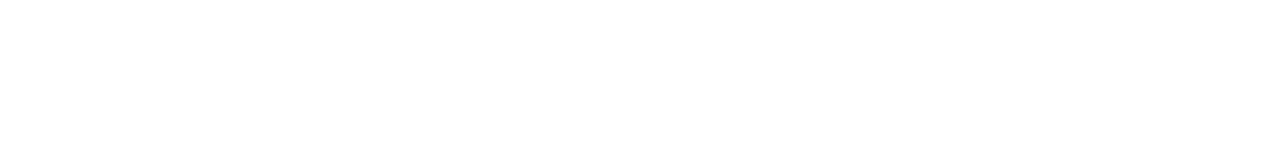
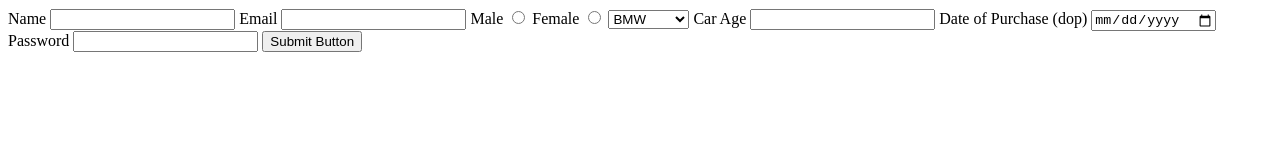
Before and after one commit to acciojob/car-insurance-form-ritikj0536, a website: page main.html in a window 1280 px wide. Drawn offline with Linux system fonts and the light colour scheme.

Commit message:
created a submission

```diff
--- a/main.html
+++ b/main.html
@@ -7,7 +7,30 @@
 </head>
 
 <body>
+	<form>
 	<!-- the entire body must be written by student -->
+	<label for="Name">Name</label>
+		<input type="text" id="name" required="Yes">
+	<label for="Email">Email</label>
+		<input type="email" id="email" required="Yes">
+	<label for="gender">Male</label>
+		<input type="radio" name="gender" required="Yes">
+	<label for="gender">Female</label>
+		<input type="radio" name="gender" required="Yes">
+	<select for="Car Brands" required="No">
+		<option>BMW</option>
+		<option>Audi</option>
+		<option>Mercedez</option>
+	</select>
+	<label for="Car Age">Car Age</label>
+		<input type="number" id="carage" required=Yes>
+	<label for="Date of Purchase (dop)">Date of Purchase (dop)</label>
+		<input type="date" id="dop" required="Yes">
+	<label for="Password">Password</label>
+		<input type="password" id="password" required="Yes">
+	<button type="submit">Submit Button</button>
+
+	</form>
     <script type="text/javascript" src="./script.js">
 </script>
 
```
